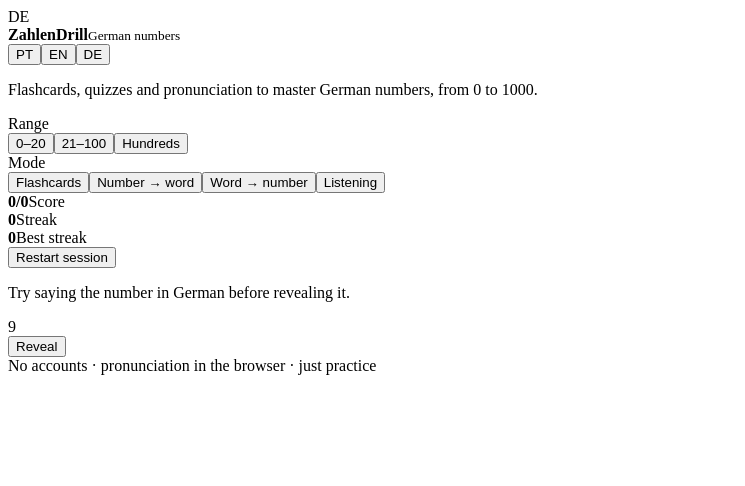
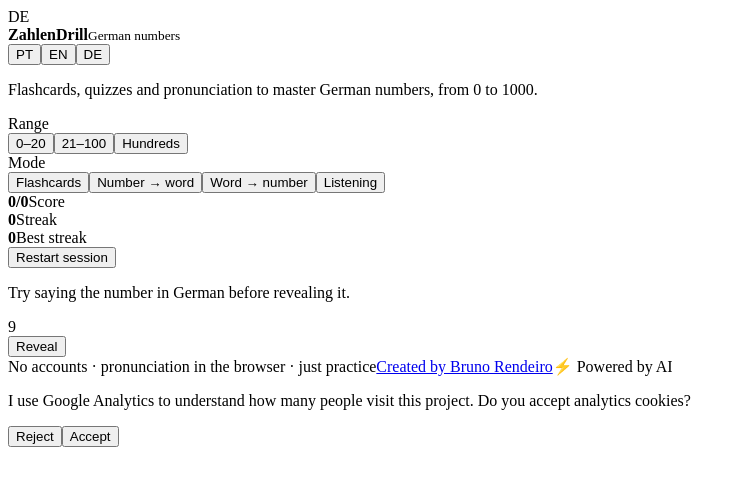
Before and after one commit to brunorendeiro/zahlendrill, a React (Vite) app: page / in a window 1280 px wide. Shown: the top 486 px of the page, without its empty margins (0-745 px from the left). Built offline with nearby package versions, Linux system fonts and the light colour scheme; the HTML template or start-up script is replaced by a standard one.

Commit message:
Add Google Analytics 4 with cookie consent banner
Loads GA4 only after explicit consent, storing the choice in
localStorage; declines by default until the user opts in.

```diff
--- a/src/App.tsx
+++ b/src/App.tsx
@@ -1,6 +1,8 @@
 import { useEffect, useMemo, useState } from 'react'
 import { germanNumberWord, numbersInRange, rangeKeys, speakGerman, type RangeKey } from './data/germanNumbers'
 import { detectLocale, locales, modeLabels, rangeLabels, ui, type Locale, type ModeKey } from './i18n'
+import { getStoredConsent, loadAnalytics } from './analytics'
+import CookieConsent from './CookieConsent'
 
 const modeKeys: ModeKey[] = ['flashcards', 'quizWord', 'quizNumber', 'listening']
 
@@ -54,6 +56,10 @@
   useEffect(() => {
     window.localStorage.setItem('zahlendrill-best-streak', String(bestStreak))
   }, [bestStreak])
+
+  useEffect(() => {
+    if (getStoredConsent() === 'granted') loadAnalytics()
+  }, [])
 
   function newRound(nextPool: number[] = pool, nextMode: ModeKey = mode) {
     const target = pickNumber(nextPool, current)
@@ -192,6 +198,11 @@
       </section>}
     </main>
 
-    <footer>{t.footerTagline}</footer>
+    <footer>
+      <span>{t.footerTagline}</span>
+      <a href="https://vibe-portfolio-one.vercel.app/" target="_blank" rel="noreferrer">Created by Bruno Rendeiro</a>
+      <span className="powered-badge">⚡ Powered by AI</span>
+    </footer>
+    <CookieConsent locale={locale} />
   </div>
 }
--- /dev/null
+++ b/src/CookieConsent.tsx
@@ -0,0 +1,29 @@
+import { useEffect, useState } from 'react'
+import { getStoredConsent, setConsent } from './analytics'
+import { ui, type Locale } from './i18n'
+
+export default function CookieConsent({ locale }: { locale: Locale }) {
+  const [visible, setVisible] = useState(false)
+  const t = ui[locale]
+
+  useEffect(() => {
+    setVisible(getStoredConsent() === null)
+  }, [])
+
+  if (!visible) return null
+
+  const decide = (value: 'granted' | 'denied') => {
+    setConsent(value)
+    setVisible(false)
+  }
+
+  return (
+    <div className="cookie-consent" role="dialog" aria-live="polite" aria-label="Cookies">
+      <p>{t.cookieBody}</p>
+      <div className="cookie-actions">
+        <button className="cookie-reject" onClick={() => decide('denied')}>{t.cookieReject}</button>
+        <button className="cookie-accept" onClick={() => decide('granted')}>{t.cookieAccept}</button>
+      </div>
+    </div>
+  )
+}
--- /dev/null
+++ b/src/analytics.ts
@@ -0,0 +1,36 @@
+const GA_MEASUREMENT_ID = 'G-8PWRSD62T'
+const CONSENT_KEY = 'zahlendrill-analytics-consent'
+
+declare global {
+  interface Window {
+    dataLayer: unknown[]
+  }
+}
+
+export type Consent = 'granted' | 'denied'
+
+export function getStoredConsent(): Consent | null {
+  const stored = window.localStorage.getItem(CONSENT_KEY)
+  return stored === 'granted' || stored === 'denied' ? stored : null
+}
+
+export function loadAnalytics() {
+  if (document.getElementById('ga4-script')) return
+  const script = document.createElement('script')
+  script.id = 'ga4-script'
+  script.async = true
+  script.src = `https://www.googletagmanager.com/gtag/js?id=${GA_MEASUREMENT_ID}`
+  document.head.appendChild(script)
+
+  window.dataLayer = window.dataLayer || []
+  function gtag(...args: unknown[]) {
+    window.dataLayer.push(args)
+  }
+  gtag('js', new Date())
+  gtag('config', GA_MEASUREMENT_ID)
+}
+
+export function setConsent(value: Consent) {
+  window.localStorage.setItem(CONSENT_KEY, value)
+  if (value === 'granted') loadAnalytics()
+}
--- a/src/i18n.ts
+++ b/src/i18n.ts
@@ -52,6 +52,9 @@
   nextButton: string
   resetButton: string
   footerTagline: string
+  cookieBody: string
+  cookieAccept: string
+  cookieReject: string
 }
 
 export const ui: Record<Locale, UiStrings> = {
@@ -77,6 +80,9 @@
     nextButton: 'Seguinte',
     resetButton: 'Recomeçar sessão',
     footerTagline: 'Sem contas · pronúncia no browser · só prática',
+    cookieBody: 'Uso o Google Analytics para perceber quantas pessoas visitam este projeto. Aceitas cookies analíticos?',
+    cookieAccept: 'Aceitar',
+    cookieReject: 'Recusar',
   },
   en: {
     brandTagline: 'German numbers',
@@ -100,6 +106,9 @@
     nextButton: 'Next',
     resetButton: 'Restart session',
     footerTagline: 'No accounts · pronunciation in the browser · just practice',
+    cookieBody: 'I use Google Analytics to understand how many people visit this project. Do you accept analytics cookies?',
+    cookieAccept: 'Accept',
+    cookieReject: 'Reject',
   },
   de: {
     brandTagline: 'Zahlen auf Deutsch',
@@ -123,5 +132,8 @@
     nextButton: 'Weiter',
     resetButton: 'Sitzung neu starten',
     footerTagline: 'Keine Konten · Aussprache im Browser · nur Übung',
+    cookieBody: 'Ich verwende Google Analytics, um zu verstehen, wie viele Menschen dieses Projekt besuchen. Akzeptierst du Analyse-Cookies?',
+    cookieAccept: 'Akzeptieren',
+    cookieReject: 'Ablehnen',
   },
 }
--- a/src/styles.css
+++ b/src/styles.css
@@ -79,10 +79,20 @@
 .feedback.correct { color: var(--success); }
 .feedback.incorrect { color: var(--danger); }
 
-footer { margin-top: 50px; padding-top: 18px; border-top: 2px solid var(--line); color: var(--muted); font-size: 11px; text-align: center; }
+footer { display: flex; flex-direction: column; gap: 6px; margin-top: 50px; padding-top: 18px; border-top: 2px solid var(--line); color: var(--muted); font-size: 11px; text-align: center; }
+footer a { color: var(--muted); text-decoration: underline; }
+footer a:hover { color: var(--accent); }
+.powered-badge { color: var(--muted); font-size: 10px; }
 
 @media (max-width: 560px) {
   .app-shell { padding: 18px 14px 44px; }
   header { flex-direction: column; align-items: flex-start; gap: 12px; }
   .options { grid-template-columns: 1fr; }
 }
+
+.cookie-consent { position: fixed; z-index: 50; left: 20px; right: 20px; bottom: 20px; display: flex; flex-wrap: wrap; align-items: center; gap: 16px; max-width: 640px; margin: 0 auto; padding: 18px 20px; border: 2px solid var(--text); border-radius: 10px; background: var(--panel); box-shadow: 6px 6px 0 0 var(--shadow); }
+.cookie-consent p { flex: 1 1 260px; margin: 0; font-size: 13px; color: var(--muted); }
+.cookie-actions { display: flex; gap: 10px; }
+.cookie-actions button { padding: 9px 16px; border: 2px solid var(--text); border-radius: 8px; font-weight: 700; font-size: 13px; cursor: pointer; }
+.cookie-reject { background: none; color: var(--text); }
+.cookie-accept { background: var(--accent); color: #121212; }
```
